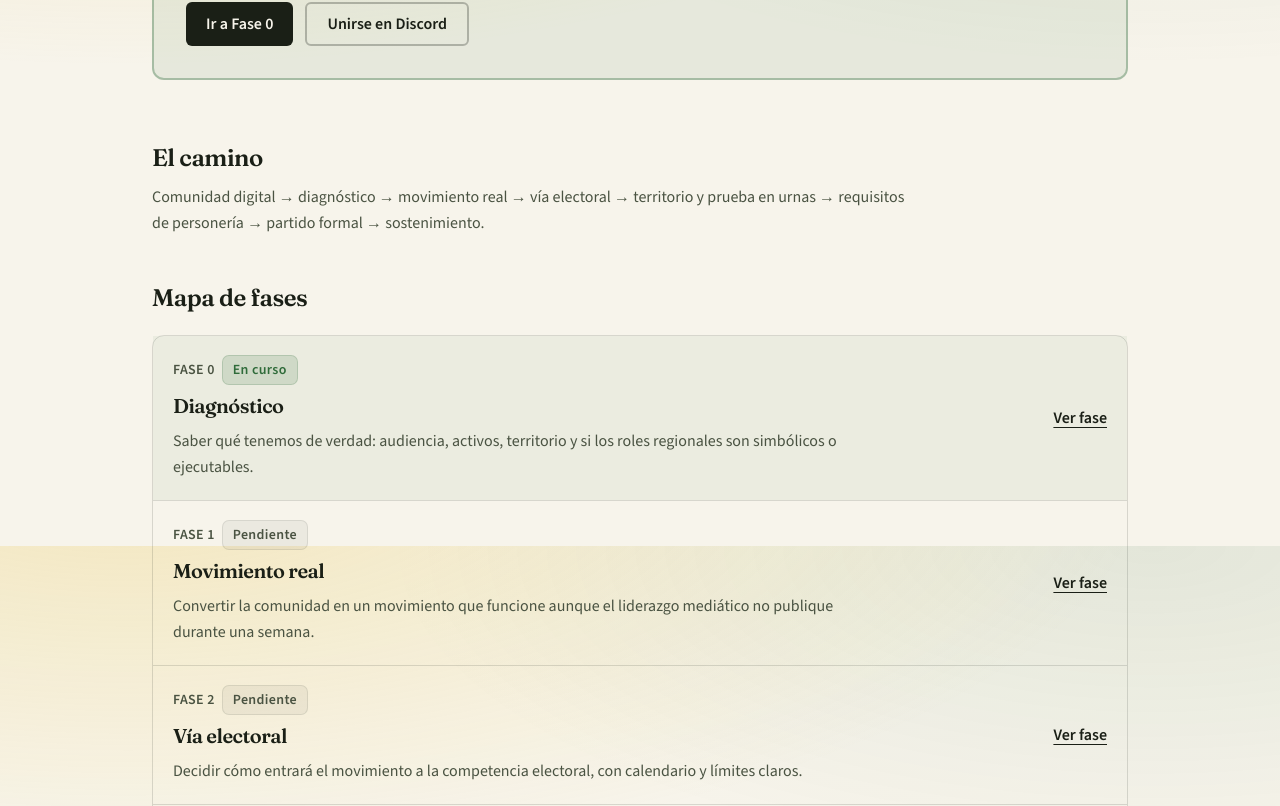
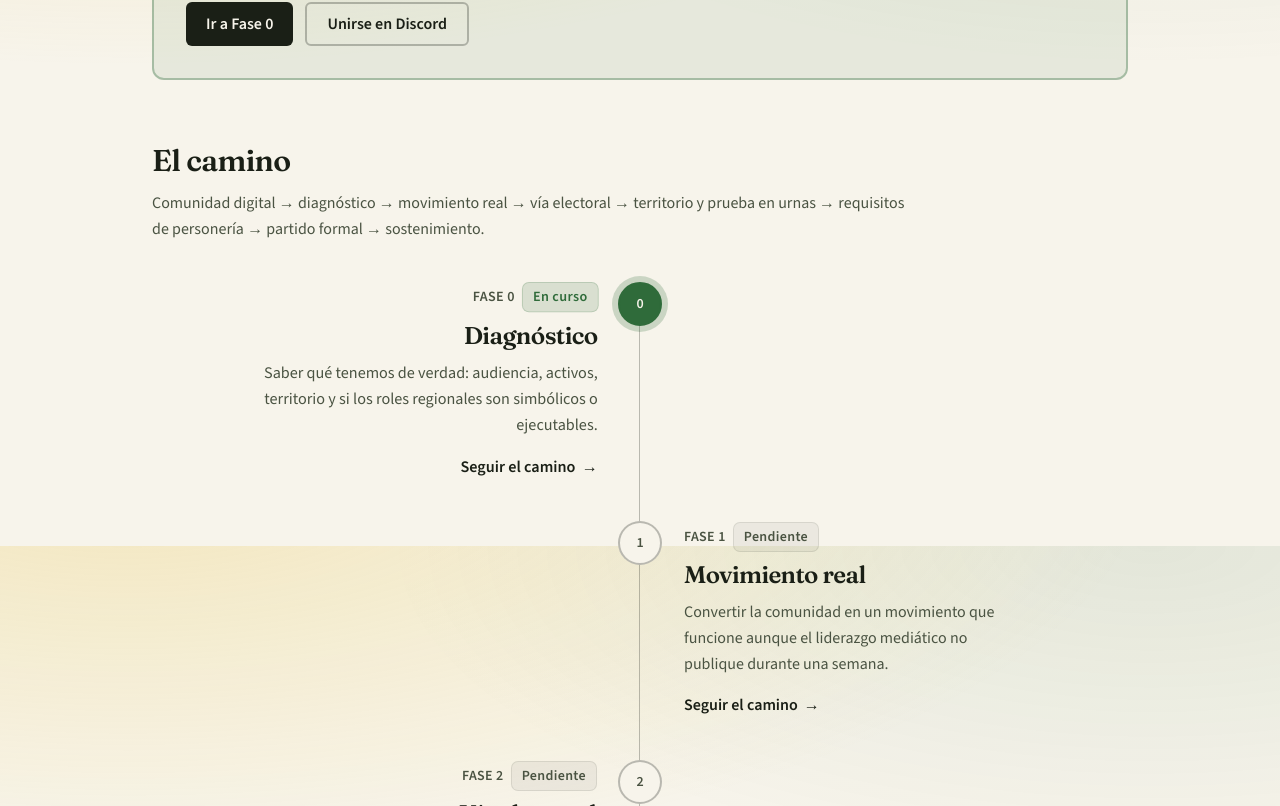
Before and after one commit to CO-Politica-Centro/web-actualidad, a Next.js app: page /organizacion in a window 1280 px wide. Shown: the part 1054-1860 px from the top of the page. Built offline with nearby package versions, Linux system fonts and the light colour scheme; no server answers.

Commit message:
feat(organizacion): redesign phase map as a zigzag path timeline

```diff
--- a/src/app/organizacion/_components/phase-map.tsx
+++ b/src/app/organizacion/_components/phase-map.tsx
@@ -7,37 +7,116 @@ type PhaseMapProps = {
   phases: Phase[];
 };
 
+function PathNode({
+  status,
+  label,
+}: {
+  status: Phase["status"];
+  label: string;
+}) {
+  return (
+    <span
+      className={cn(
+        "relative z-10 flex size-11 shrink-0 items-center justify-center rounded-full border-2 text-sm font-semibold",
+        status === "current" &&
+          "border-brand-green bg-brand-green text-background shadow-[0_0_0_6px_color-mix(in_srgb,var(--brand-green)_22%,transparent)]",
+        status === "done" && "border-foreground bg-foreground text-background",
+        status === "upcoming" &&
+          "border-border-strong bg-background text-muted",
+      )}
+      aria-hidden
+    >
+      {label}
+    </span>
+  );
+}
+
 export function PhaseMap({ phases }: PhaseMapProps) {
   return (
-    <ol className="border-border divide-border divide-y rounded-xl border">
-      {phases.map((phase) => {
+    <ol className="relative mx-auto max-w-3xl">
+      <div
+        className="bg-border-strong absolute top-5 bottom-5 left-[1.375rem] w-px sm:left-1/2 sm:-translate-x-px"
+        aria-hidden
+      />
+
+      {phases.map((phase, index) => {
         const isCurrent = phase.status === "current";
+        const onLeft = index % 2 === 0;
+        const delayMs = Math.min(index * 55, 400);
+
         return (
-          <li key={phase.slug}>
+          <li
+            key={phase.slug}
+            className="ruta-step relative pb-10 last:pb-0"
+            style={{ animationDelay: `${delayMs}ms` }}
+          >
+            <div className="absolute top-0 left-0 sm:hidden">
+              <PathNode status={phase.status} label={String(phase.id)} />
+            </div>
+
+            <div className="absolute top-0 left-1/2 hidden -translate-x-1/2 sm:block">
+              <PathNode status={phase.status} label={String(phase.id)} />
+            </div>
+
+            {/* Conector horizontal hacia el nodo (desktop) */}
+            <div
+              className={cn(
+                "border-border-strong absolute top-[1.375rem] hidden h-px w-8 sm:block",
+                onLeft ? "right-1/2 mr-5" : "left-1/2 ml-5",
+              )}
+              aria-hidden
+            />
+
             <Link
               href={`/organizacion/${phase.slug}`}
               className={cn(
-                "hover:bg-foreground/4 flex flex-col gap-3 px-5 py-5 transition sm:flex-row sm:items-center sm:justify-between sm:gap-6",
-                isCurrent && "bg-brand-green/6",
+                "group relative ml-16 block sm:ml-0 sm:w-[calc(50%-2.5rem)]",
+                onLeft ? "sm:mr-auto" : "sm:ml-auto",
               )}
             >
-              <div className="min-w-0">
-                <div className="flex flex-wrap items-center gap-2">
+              <article
+                className={cn(
+                  "rounded-2xl px-1 py-0.5 transition",
+                  isCurrent && "sm:scale-[1.01]",
+                )}
+              >
+                <div
+                  className={cn(
+                    "flex flex-wrap items-center gap-2",
+                    onLeft && "sm:justify-end",
+                  )}
+                >
                   <span className="text-muted text-sm font-semibold tracking-wide uppercase">
                     Fase {phase.id}
                   </span>
                   <PhaseStatusBadge status={phase.status} />
                 </div>
-                <p className="font-display text-foreground mt-2 text-xl font-semibold tracking-tight">
+                <p
+                  className={cn(
+                    "font-display text-foreground mt-2 text-xl font-semibold tracking-tight sm:text-2xl",
+                    onLeft && "sm:text-right",
+                  )}
+                >
                   {phase.shortTitle}
                 </p>
-                <p className="text-muted mt-2 max-w-2xl text-base leading-relaxed">
+                <p
+                  className={cn(
+                    "text-muted mt-2 text-base leading-relaxed",
+                    onLeft && "sm:text-right",
+                  )}
+                >
                   {phase.objective}
                 </p>
-              </div>
-              <span className="text-foreground shrink-0 text-base font-semibold underline underline-offset-4">
-                Ver fase
-              </span>
+                <span
+                  className={cn(
+                    "text-foreground group-hover:text-brand-green mt-4 inline-flex items-center gap-1.5 text-base font-semibold transition",
+                    onLeft && "sm:w-full sm:justify-end",
+                  )}
+                >
+                  Seguir el camino
+                  <span aria-hidden>→</span>
+                </span>
+              </article>
             </Link>
           </li>
         );
--- a/src/app/organizacion/page.tsx
+++ b/src/app/organizacion/page.tsx
@@ -88,23 +88,16 @@ export default function OrganizacionPage() {
       <section className="mt-16" aria-labelledby="path-heading">
         <h2
           id="path-heading"
-          className="font-display text-foreground text-2xl font-semibold"
+          className="font-display text-foreground text-2xl font-semibold sm:text-3xl"
         >
           El camino
         </h2>
         <p className="text-muted mt-3 max-w-3xl text-base leading-relaxed">
           {organizationOverview.pathSummary}
         </p>
-      </section>
-
-      <section className="mt-12" aria-labelledby="phases-map-heading">
-        <h2
-          id="phases-map-heading"
-          className="font-display text-foreground mb-6 text-2xl font-semibold"
-        >
-          Mapa de fases
-        </h2>
-        <PhaseMap phases={phases} />
+        <div className="mt-10">
+          <PhaseMap phases={phases} />
+        </div>
       </section>
     </div>
   );
```
